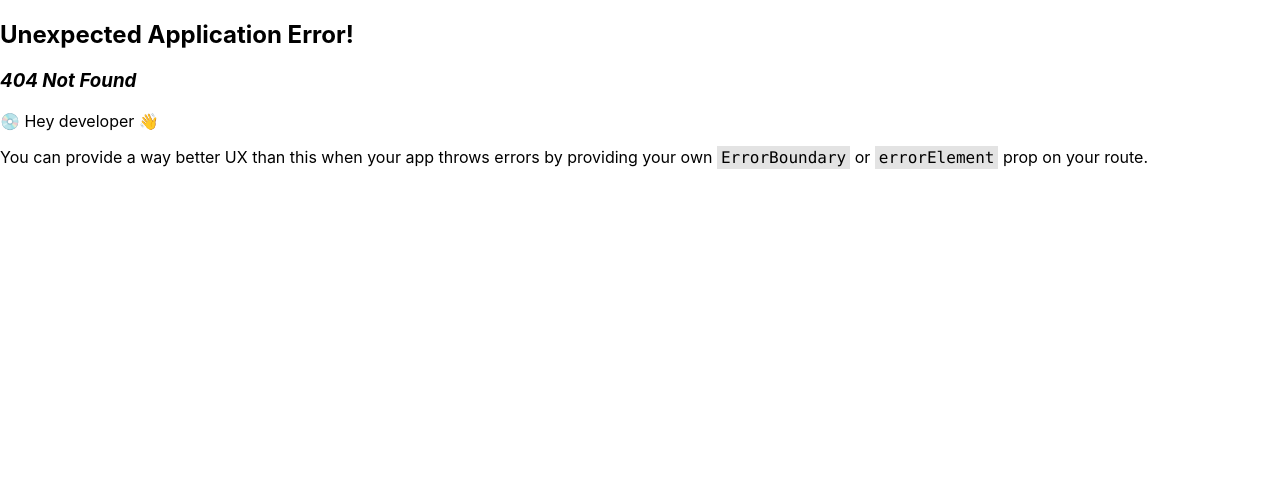
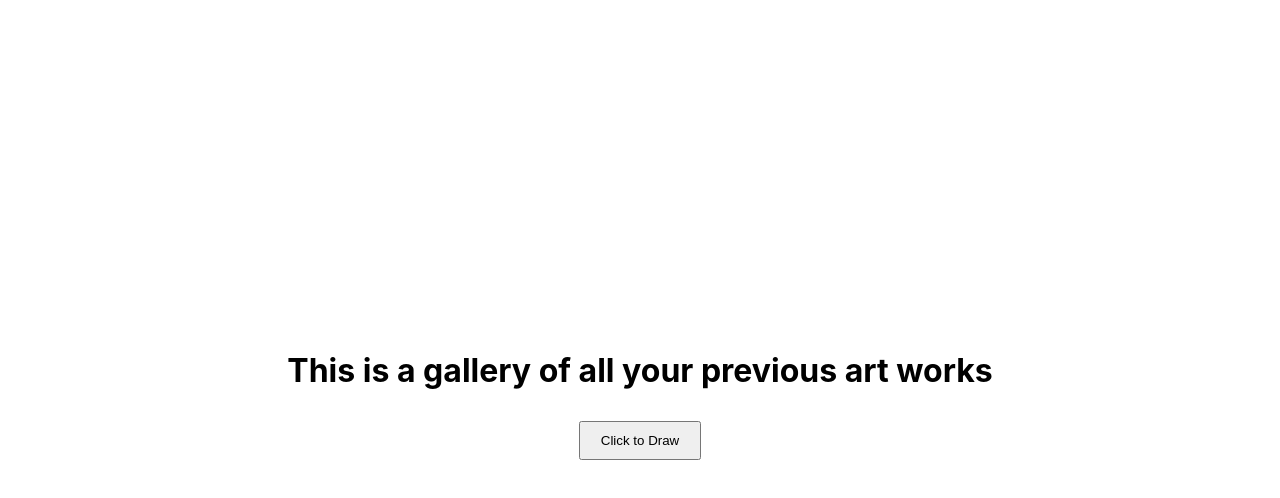
Before and after one commit to RioSamson/Digital-Wall, a React (Create React App) app in the folder app/: page /gallery in a window 1280 px wide. Before the commit this address had no page. Shown: the top 498 px of the page. Built offline with nearby package versions, Linux system fonts and the light colour scheme.

Commit message:
more details to Ui

```diff
--- a/app/src/index.js
+++ b/app/src/index.js
@@ -7,6 +7,7 @@ import {createBrowserRouter, RouterProvider, Route,} from "react-router-dom";
 import LoginPage from './pages/LoginPage';
 import DrawingPage from './pages/DrawingPage';
 import ReviewPage from './pages/ReviewPage';
+import GalleryPage from './pages/GalleryPage';
 
 const router = createBrowserRouter([
   {
@@ -25,6 +26,10 @@ const router = createBrowserRouter([
     path:"review",
     element: <ReviewPage/>,
   },
+  {
+    path:"gallery",
+    element: <GalleryPage/>,
+  },
   ]);
 
 const root = ReactDOM.createRoot(document.getElementById('root'));
--- /dev/null
+++ b/app/src/pages/GalleryPage.js
@@ -0,0 +1,24 @@
+import React, { useState } from 'react';
+import { useNavigate } from 'react-router-dom';
+
+
+function GalleryPage() {
+  const navigate = useNavigate();
+
+  const handleDraw = () => {
+    navigate('/drawing');
+  };
+  return (
+    <div style={{ display: 'flex', flexDirection: 'column', alignItems: 'center', justifyContent: 'center', height: '100vh' }}>
+      <h1>This is a gallery of all your previous art works</h1>
+      <button
+        onClick={handleDraw}
+        style={{ margin: '10px', padding: '10px 20px' }}
+      >
+        Click to Draw
+      </button>
+    </div>
+  )
+}
+
+export default GalleryPage
--- a/app/src/pages/LoginPage.js
+++ b/app/src/pages/LoginPage.js
@@ -7,7 +7,7 @@ export default function LoginPage() {
   const navigate = useNavigate();
 
   const handleLogin = () => {
-    navigate('/drawing');
+    navigate('/gallery');
   };
 
   return (
```
